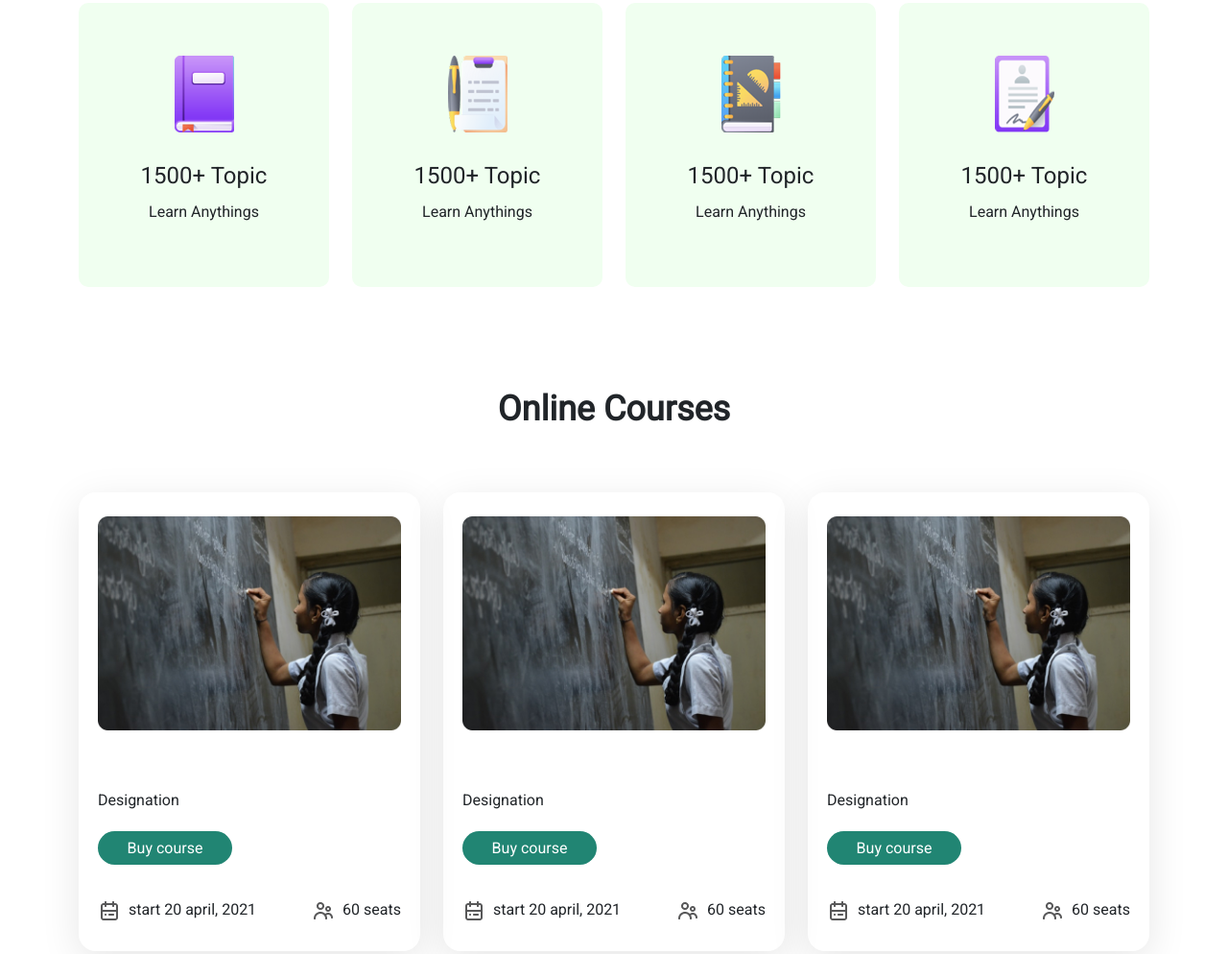
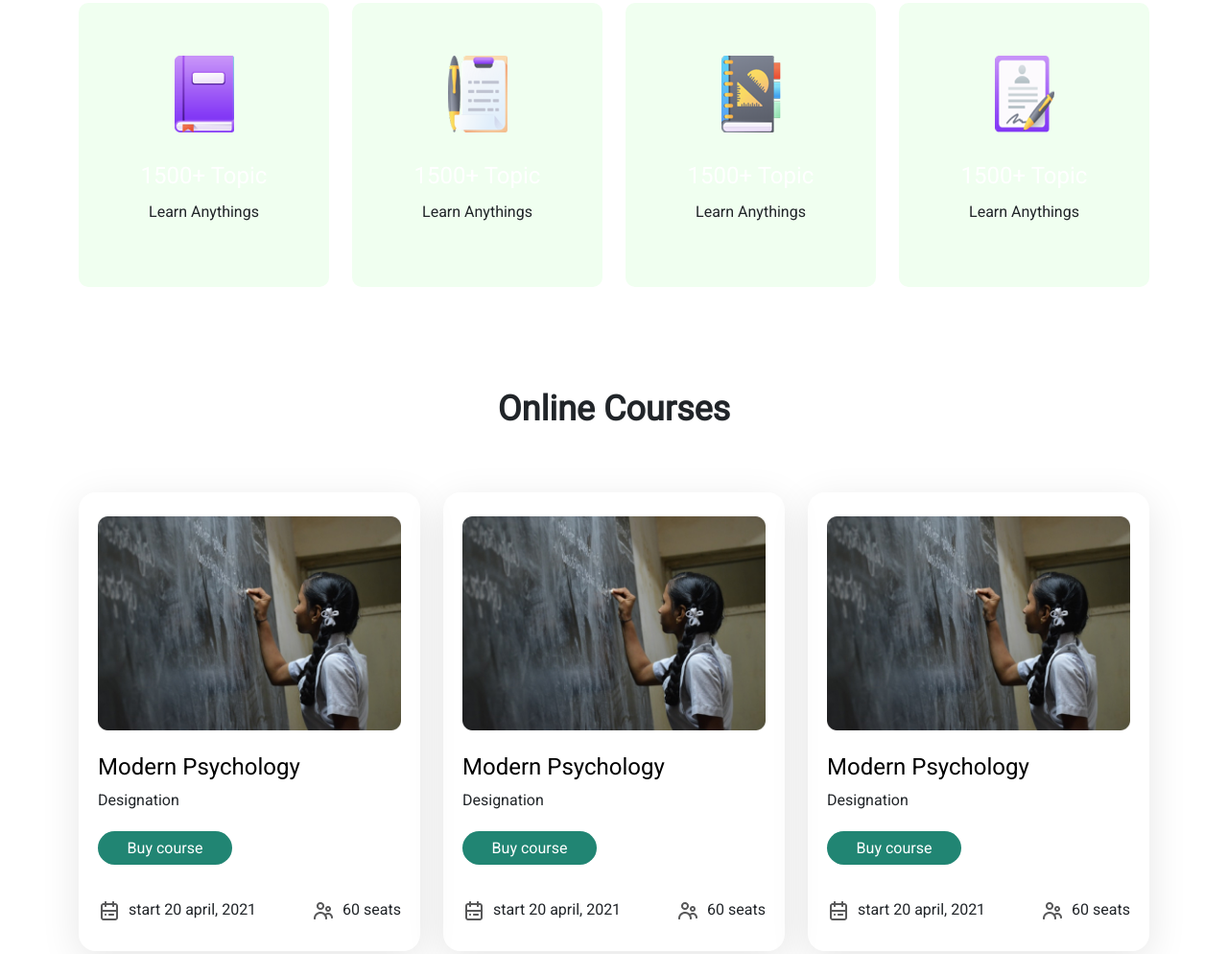
Before and after one commit to Hsyedabdullah/e-book, a plain HTML site: page index.html in a window 1280 px wide. Shown: the part 541-1535 px from the top of the page at 96% size. Drawn offline with nearby package versions, Linux system fonts and the light colour scheme.

Commit message:
Update style.css

```diff
--- a/css/style.css
+++ b/css/style.css
@@ -208,7 +208,7 @@ footer {
     letter-spacing: 0em;
 }
 .fi_item {}
-.c_h2 {
+.f_h2 {
     color: #ffffff;
 }
 .f_top h2 {}
```
